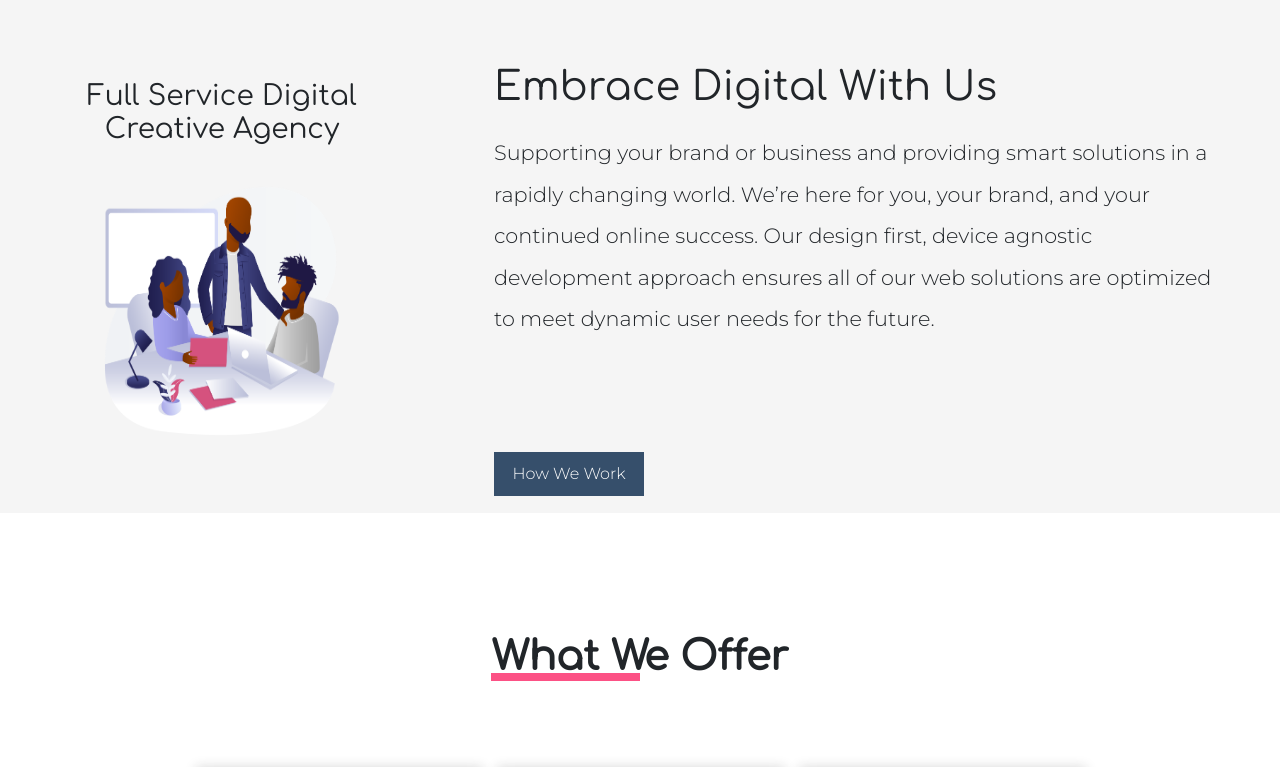
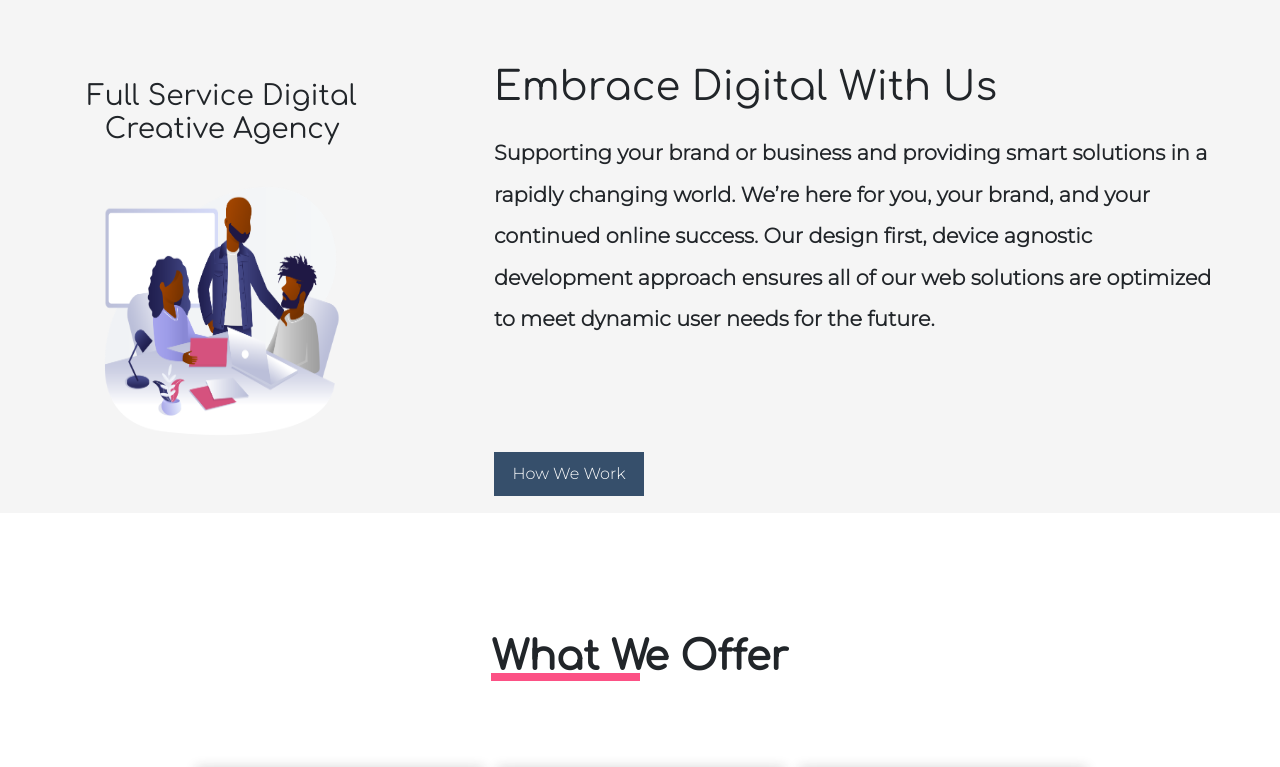
Before and after one commit to raymond-sikpojie/Creative-Space, a plain HTML site: page index.html in a window 1280 px wide. Shown: the part 810-1577 px from the top of the page. Drawn offline with nearby package versions, Linux system fonts and the light colour scheme.

Commit message:
minor changes

```diff
--- a/assets/main.css
+++ b/assets/main.css
@@ -16,6 +16,10 @@ li,
 nav {
   font-family: "Montserrat", sans-serif;
   /* font-weight: 100; */
+}
+
+p {
+  font-weight: 600;
 }
 
 /* Smooth scroll */
--- a/assets/nav3.css
+++ b/assets/nav3.css
@@ -2,7 +2,7 @@
 
 .navbar {
   /* height: 10vh; */
-  /* background-color: transparent; */
+  /* background-color: whitesmoke; */
   font-size: 1.3em;
 }
 
```
